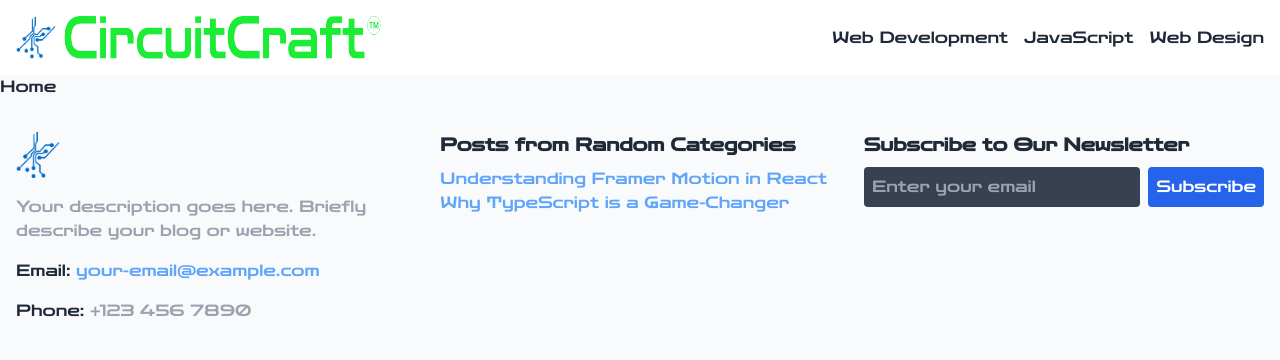
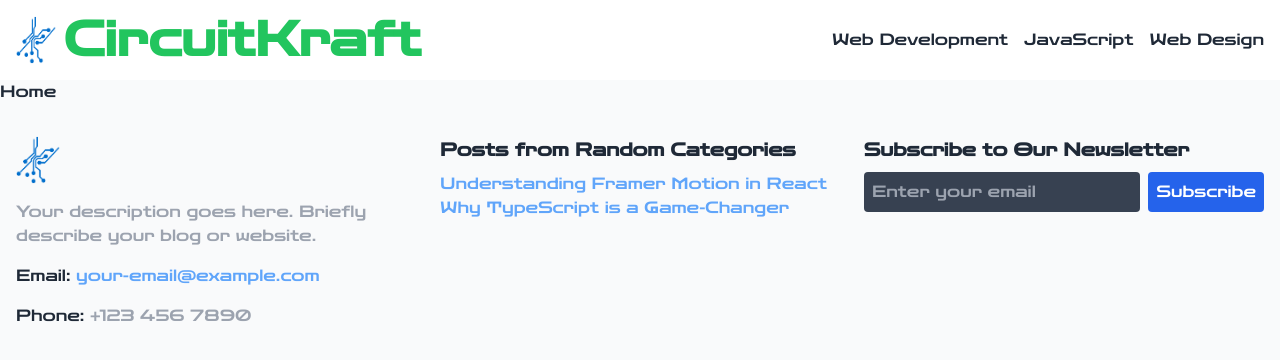
Before and after one commit to Daniel-627/circuitkraft, a Next.js app: page / in a window 1280 px wide. Shown: the top 360 px of the page. Built offline with nearby package versions, Linux system fonts and the light colour scheme.

Commit message:
Fixing Navbar

```diff
--- a/components/Navbar.tsx
+++ b/components/Navbar.tsx
@@ -22,14 +22,9 @@ const Navbar = () => {
               placeholder="blur"
               className=""
             />
-            <Image
-              src={logo2}
-              alt="Logo 2"
-              height={30}
-              quality={100}
-              placeholder="blur"
-              className=""
-            />
+            <div>
+              <h1 className="text-green-500 text-5xl">CircuitKraft</h1>
+            </div>
           </Link>
         </div>
         <ul className="flex space-x-4 flex-row">
```
